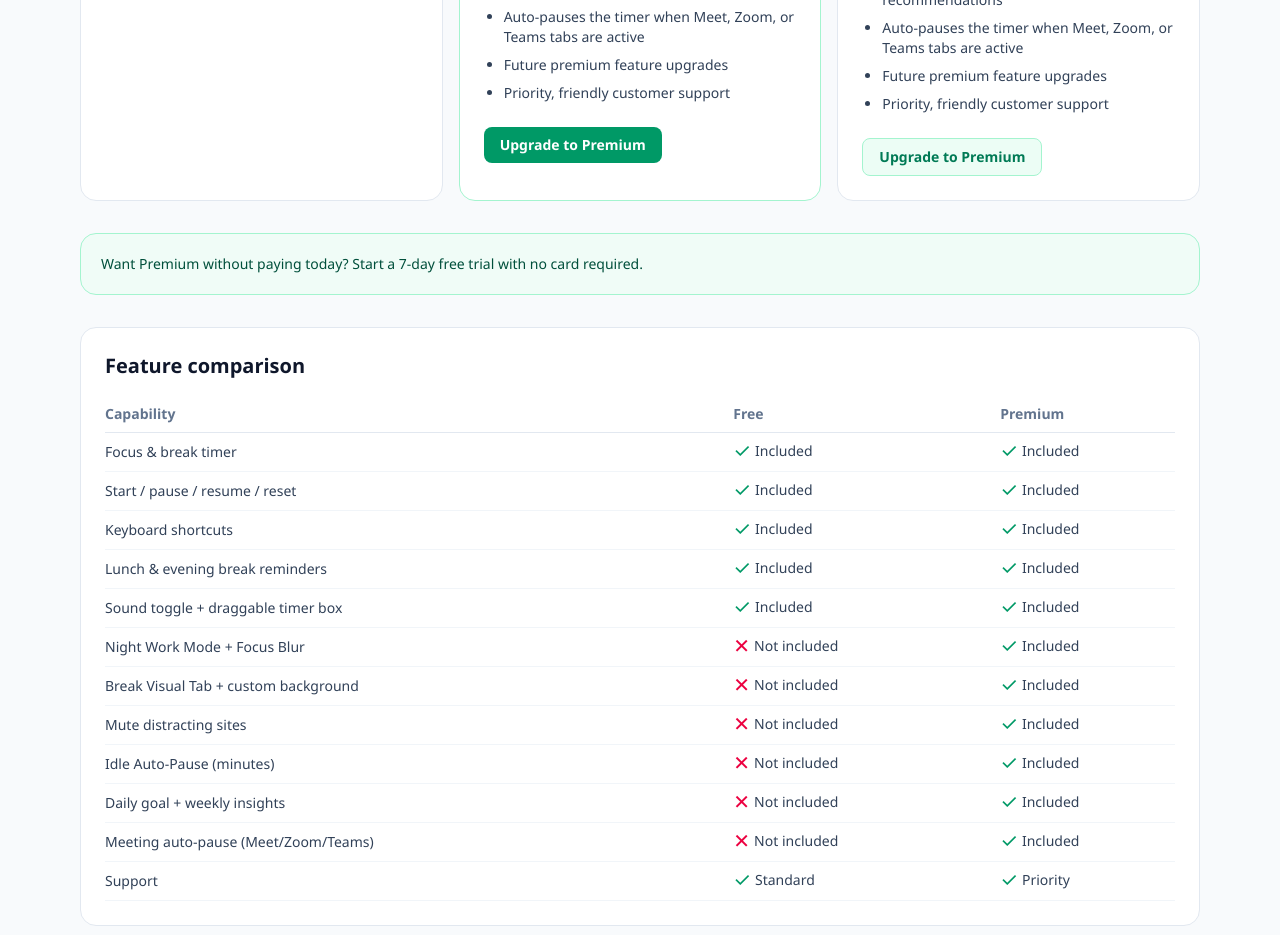
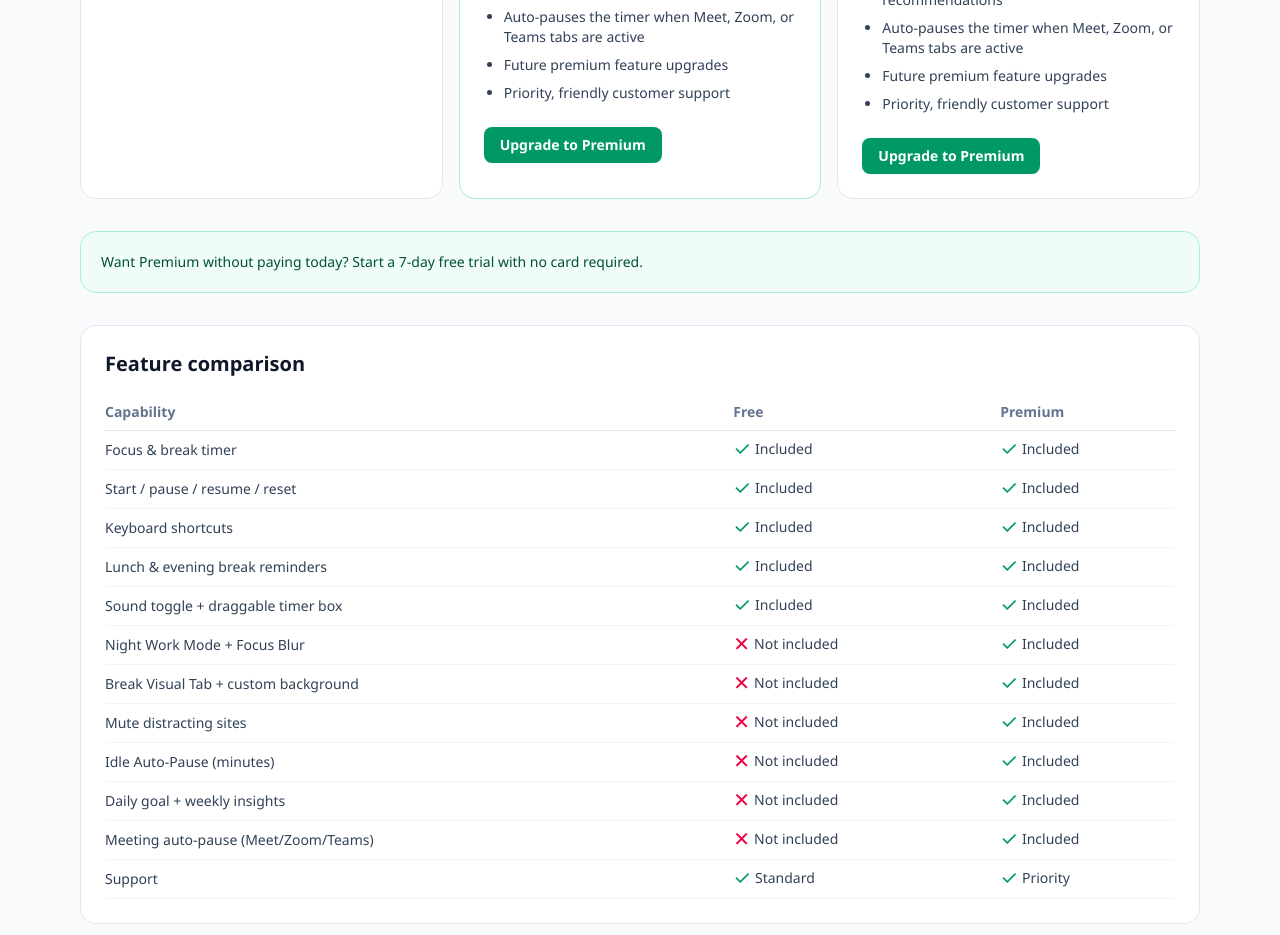
Before and after one commit to nhatnhat511/deepfocus-extension, a Next.js app in the folder website/: page /pricing in a window 1280 px wide. Shown: the part 880-1815 px from the top of the page. Built offline with nearby package versions, Linux system fonts and the light colour scheme; no server answers.

Commit message:
Unify pricing button UI + warn when Paddle token missing

```diff
--- a/website/src/app/pricing/page.tsx
+++ b/website/src/app/pricing/page.tsx
@@ -156,7 +156,7 @@ export default function PricingPage() {
           </ul>
           <Link
             href="/account?plan=yearly#billing-plan"
-            className="mt-6 inline-flex rounded-lg border border-emerald-200 bg-emerald-50 px-4 py-2 text-sm font-semibold text-emerald-700 hover:bg-emerald-100"
+            className="mt-6 inline-flex rounded-lg bg-emerald-600 px-4 py-2 text-sm font-semibold text-white hover:bg-emerald-500"
           >
             Upgrade to Premium
           </Link>
--- a/website/src/components/PaddleCheckoutCard.tsx
+++ b/website/src/components/PaddleCheckoutCard.tsx
@@ -64,6 +64,7 @@ export default function PaddleCheckoutCard({
 
   const paddleToken = process.env.NEXT_PUBLIC_PADDLE_CLIENT_TOKEN || "";
   const paddleEnv = (process.env.NEXT_PUBLIC_PADDLE_ENV || "sandbox") as "sandbox" | "production";
+  const missingPaddleToken = !paddleToken;
 
   const normalizedAllowedPlans = useMemo<PlanOption[]>(
     () => (allowedPlans && allowedPlans.length > 0 ? allowedPlans : ["monthly", "yearly"]),
@@ -355,6 +356,11 @@ export default function PaddleCheckoutCard({
             </button>
           </div>
         </div>
+        {missingPaddleToken ? (
+          <p className="mt-3 rounded-lg border border-amber-200 bg-amber-50 px-3 py-2 text-xs text-amber-800">
+            Billing is temporarily unavailable. Please contact support.
+          </p>
+        ) : null}
         {success ? (
           <p className="mt-3 rounded-lg border border-emerald-200 bg-emerald-50 px-3 py-2 text-xs text-emerald-800">
             {success}
```
